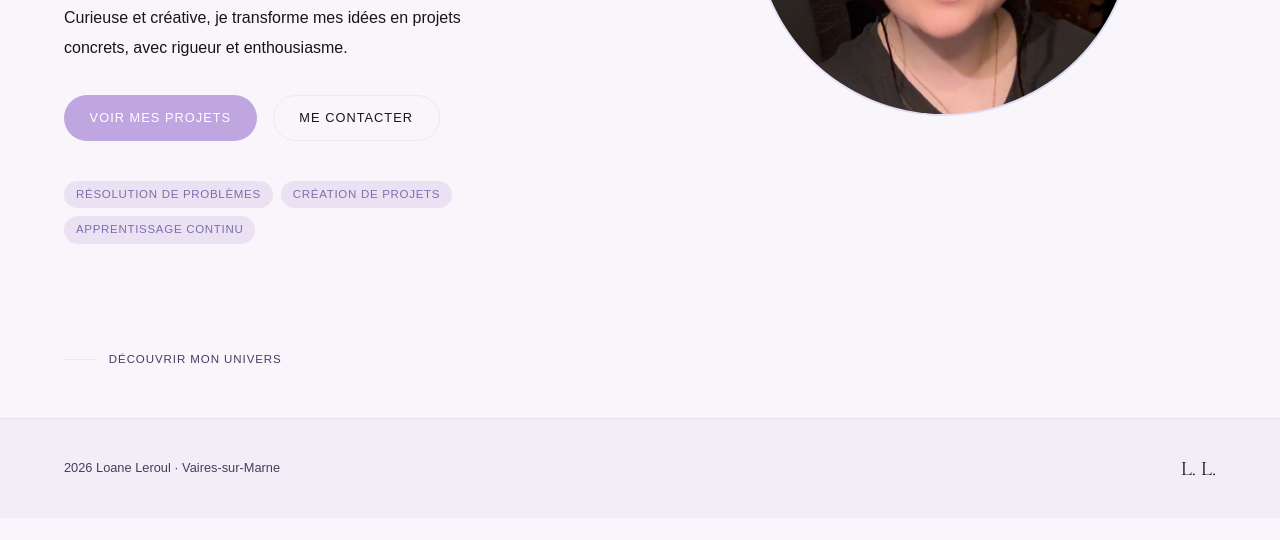
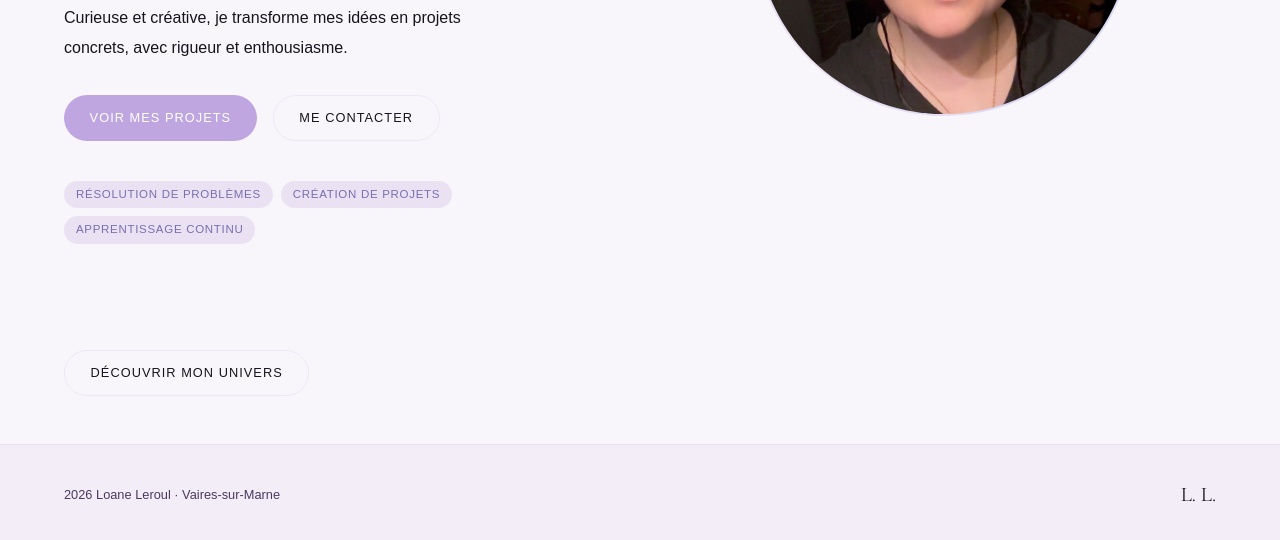
Before and after one commit to lotiva/Portfolio, a plain HTML site: page index.html in a window 1280 px wide. Shown: the part 450-990 px from the top of the page. Before the commit the page ends 968 px from the top, so only its background shows below. Drawn offline with nearby package versions, Linux system fonts and the light colour scheme.

Commit message:
modif bouton index

```diff
--- a/index.css
+++ b/index.css
@@ -140,22 +140,13 @@ h1 em {
 
 /* défilement */
 .scroll-hint {
-  display: flex;
-  align-items: center;
-  gap: 0.8rem;
-  font-size: 0.72rem;
-  color: var(--text3);
-  letter-spacing: 0.08em;
-  text-transform: uppercase;
-  padding: 0 5vw 3rem;
+  display: inline-flex;
+  margin: 0 5vw 3rem;
+  text-decoration: none;
 }
 
 .scroll-hint::before {
-  content: '';
-  display: block;
-  width: 32px;
-  height: 1px;
-  background: var(--beige2);
+  display: none;
 }
 
 /* responsive */
--- a/index.html
+++ b/index.html
@@ -62,7 +62,7 @@
 
   </section>
 
-  <div class="scroll-hint">Découvrir mon univers</div>
+  <a href="about.html" class="btn btn-outline scroll-hint">Découvrir mon univers</a>
 </div>
 
 <footer>
```
